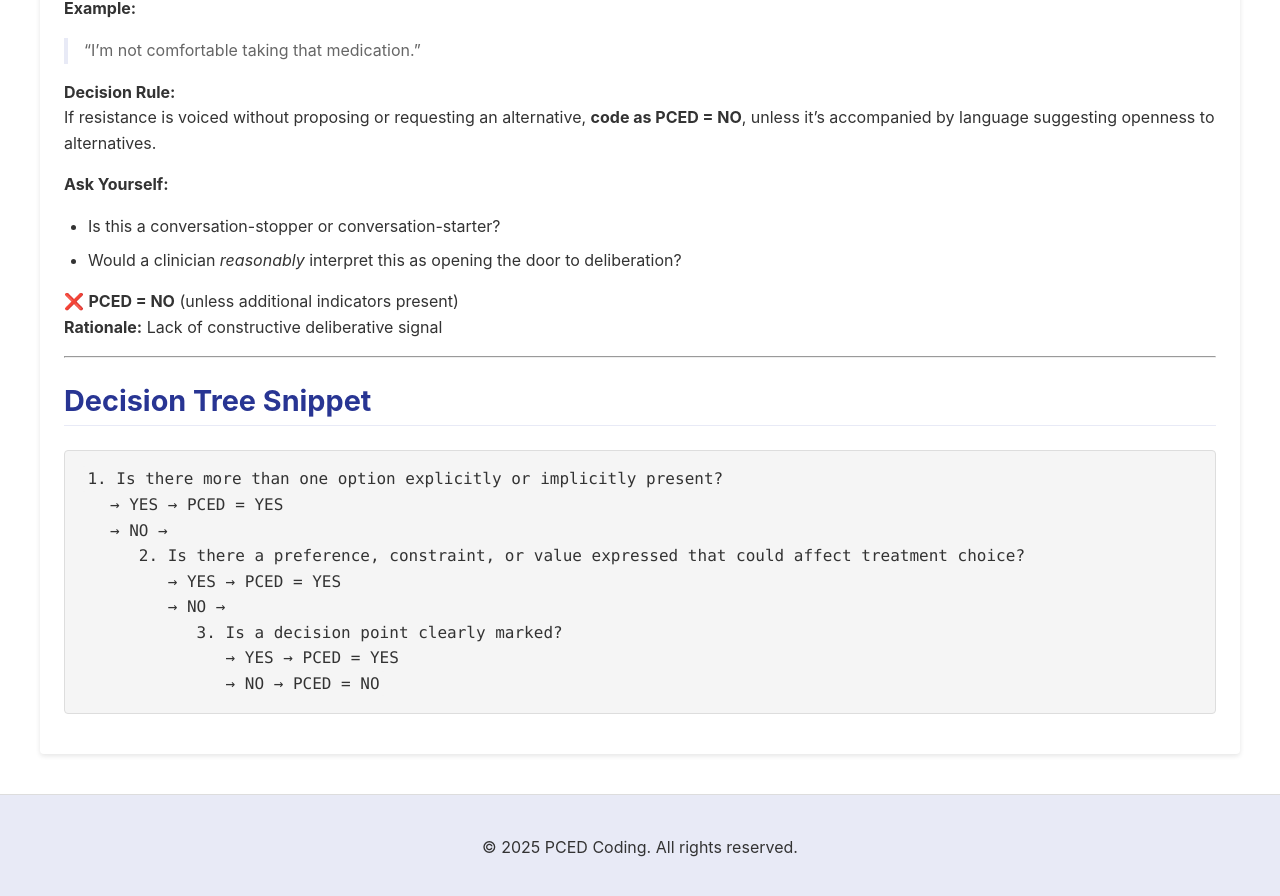
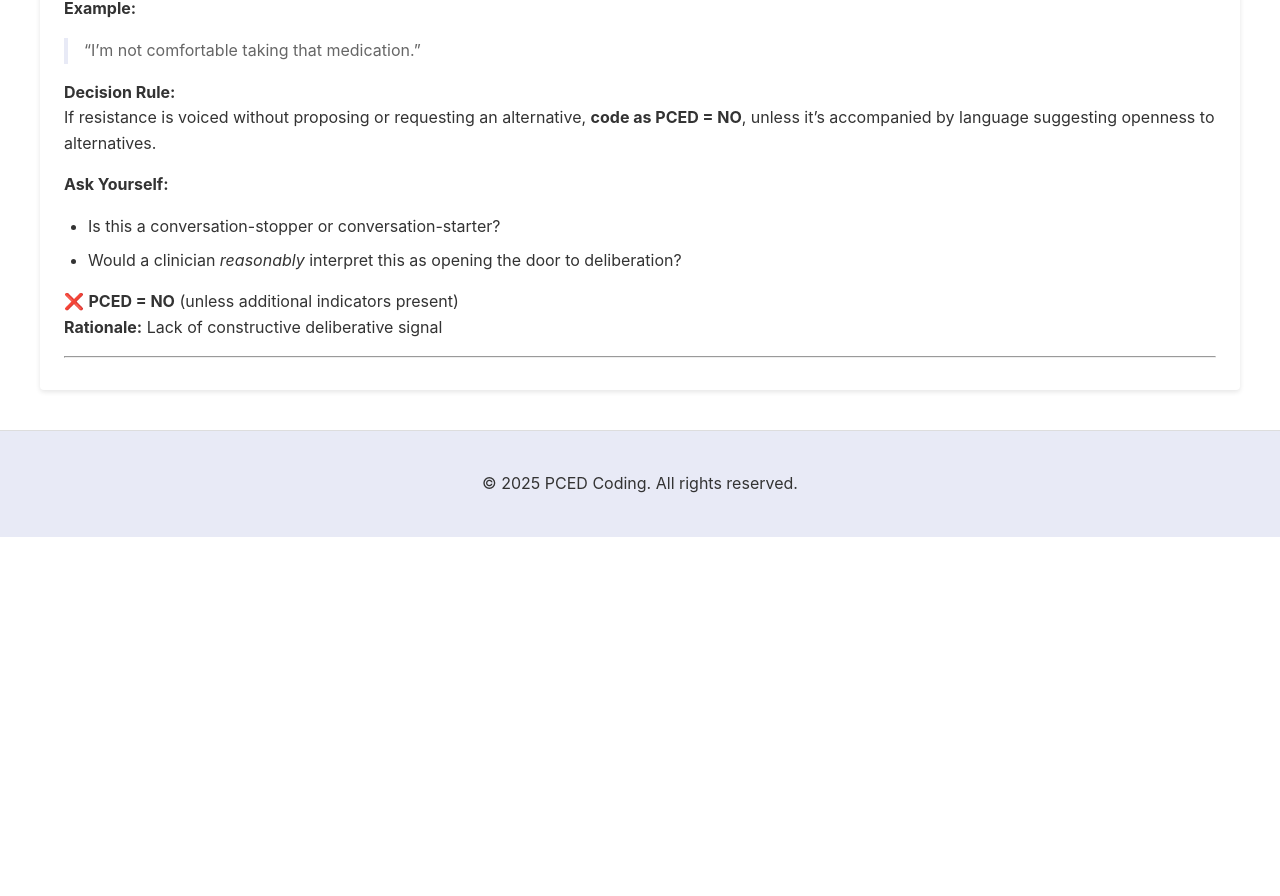
Before and after one commit to nickduran/PCED, a Jekyll site: the page built from pced-edge-cases-guide.md, in a window 1280 px wide and 900 px high, scrolled down 2997 px. Shown: the top 896 px of the window. Built offline with Jekyll 4.4.1, drawn with Linux system fonts in a browser that asks for light colours; after the commit the page ends 3534 px from its top, so only the background shows below that.

Commit message:
delete tree workflow

````diff
--- a/pced-edge-cases-guide.md
+++ b/pced-edge-cases-guide.md
@@ -127,17 +127,3 @@ If resistance is voiced without proposing or requesting an alternative, **code a
 **Rationale:** Lack of constructive deliberative signal
 
 ---
-
-## Decision Tree Snippet
-
-```text
-1. Is there more than one option explicitly or implicitly present?
-   → YES → PCED = YES
-   → NO →
-      2. Is there a preference, constraint, or value expressed that could affect treatment choice?
-         → YES → PCED = YES
-         → NO →
-            3. Is a decision point clearly marked?
-               → YES → PCED = YES
-               → NO → PCED = NO
-```
````
